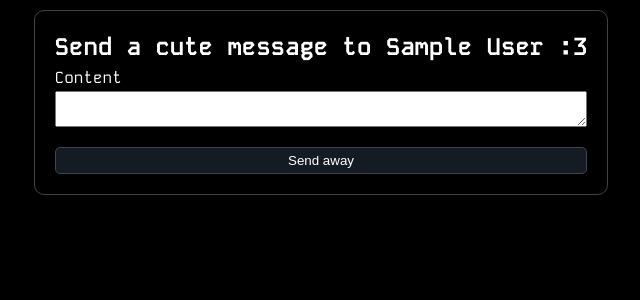
After one commit to klegul/uwu.dating, a Flask app: page /message/send/1 in a window 1280 px wide. The commit adds this page. Shown: the top 300 px of the page, without its empty margins (319-959 px from the left). Run offline with Flask 3, Linux system fonts and the light colour scheme; the visitor is signed in with stand-in values (Sample User, id 1); data comes from the database, SQL or seed files in the repository.

Commit message:
Add pokes and messages

```diff
--- a/pyproject.toml
+++ b/pyproject.toml
@@ -3,7 +3,6 @@ name = "uwu-dating"
 version = "0.1.0"
 description = ""
 authors = ["klegul <gregor@klegul.dev>"]
-readme = "README.md"
 packages = [{include = "uwu_dating"}]
 
 [tool.poetry.dependencies]
--- a/uwu_dating/__init__.py
+++ b/uwu_dating/__init__.py
@@ -2,7 +2,7 @@ import os
 
 from flask import Flask
 
-from uwu_dating.bp import user, question, lobby
+from uwu_dating.bp import user, question, lobby, poke, message
 from uwu_dating.bp.lobby import lobby_socket
 
 
@@ -35,5 +35,7 @@ def create_app(test_config=None):
     app.register_blueprint(user.bp)
     app.register_blueprint(question.bp)
     app.register_blueprint(lobby.bp)
+    app.register_blueprint(poke.bp)
+    app.register_blueprint(message.bp)
 
     return app
--- /dev/null
+++ b/uwu_dating/bp/message.py
@@ -0,0 +1,36 @@
+from flask import Blueprint, request, g, redirect, url_for, render_template
+
+from uwu_dating.bp.lobby import lobby_socket
+from uwu_dating.bp import lobby
+from uwu_dating.bp.user import user_required
+from uwu_dating.db import create_message, get_user, delete_message
+
+bp = Blueprint('message', __name__, url_prefix='/message')
+
+@bp.route('/send/<int:recipient_id>', methods=['GET', 'POST'])
+@user_required
+def send(recipient_id: int):
+    if request.method == 'POST':
+        content = request.form['content']
+
+        create_message(g.user.id, recipient_id, content)
+
+        user_sid = None
+        for sid, user_user_id in lobby.users.items():
+            if user_user_id == recipient_id:
+                user_sid = sid
+
+        lobby_socket.emit('message', to=user_sid)
+
+        return redirect(url_for('user.profile', id=recipient_id))
+
+    g.recipient = get_user(recipient_id)
+
+    return render_template('message.html')
+
+@bp.route('/delete/<int:id>', methods=['GET'])
+@user_required
+def delete(id: int):
+    delete_message(id)
+
+    return redirect(url_for('user.me'))
--- a/uwu_dating/bp/user.py
+++ b/uwu_dating/bp/user.py
@@ -1,8 +1,9 @@
 import functools
+from typing import List, Dict, Any
 
 from flask import Blueprint, request, redirect, url_for, session, g, flash, render_template
 
-from uwu_dating.db import create_user, get_user, get_user_answers_for_questions
+from uwu_dating.db import create_user, get_user, get_user_answers_for_questions, get_unacked_pokes, get_messages
 from uwu_dating.utils import get_user_score
 
 bp = Blueprint('user', __name__, url_prefix='/user')
@@ -64,3 +65,34 @@ def profile(id: int):
     g.user_score = get_user_score(g.user, g.profile_user)
 
     return render_template('user/profile.html')
+
+@bp.route('/me', methods=['GET'])
+@user_required
+def me():
+    pokes = get_unacked_pokes(g.user.id)
+    template_pokes: List[Dict[str, Any]] = []
+    for poke in pokes:
+        poker = get_user(poke.poker_id)
+        template_pokes.append({
+            'id': poke.id,
+            'poker_name': poker.name,
+            'poker_id': poker.id
+        })
+    g.pokes = template_pokes
+
+    messages = get_messages(g.user.id)
+    template_message: List[Dict[str, Any]] = []
+    for message in messages:
+        sender = get_user(message.sender_id)
+        template_message.append({
+            'id': message.id,
+            'sender_name': sender.name,
+            'sender_id': sender.id,
+            'content': message.content,
+            'timestamp': message.timestamp,
+        })
+    g.messages = template_message
+
+    g.questions_answers = get_user_answers_for_questions(g.user.id)
+
+    return render_template('user/me.html')
--- a/uwu_dating/db.py
+++ b/uwu_dating/db.py
@@ -1,11 +1,12 @@
 import sqlite3
+import time
 from datetime import datetime
 from typing import List, Dict, Any
 
 import click
 from flask import current_app, g
 
-from uwu_dating.model import User, UserAnswer, Question
+from uwu_dating.model import User, UserAnswer, Question, Poke, Message
 
 
 def get_db():
@@ -83,6 +84,12 @@ def get_users() -> List[User]:
 
 def create_user_answer(user_id: int, question_number: int, answer: str) -> UserAnswer:
     db = get_db()
+
+    count = db.execute('SELECT COUNT(*) FROM user_answer WHERE user_id = ? and question_number = ?',
+                       (user_id, question_number)).fetchone()[0]
+    if count > 0:
+        db.execute('DELETE FROM user_answer WHERE user_id = ? and question_number = ?', (user_id, question_number))
+
     db.execute('INSERT INTO user_answer VALUES (?, ?, ?)', (user_id, question_number, answer))
     db.commit()
     return UserAnswer(user_id=user_id, question_number=question_number, answer=answer)
@@ -116,6 +123,68 @@ def get_user_answers_for_questions(user_id: int) -> Dict[Question, UserAnswer]:
     return result_dict
 
 
+def count_questions() -> int:
+    db = get_db()
+    return db.execute('SELECT COUNT(*) FROM question').fetchone()[0]
+
+
+def create_poke(poker_id: int, poked_id: int) -> Poke:
+    db = get_db()
+    cursor = db.cursor()
+    cursor.execute('INSERT INTO poke (poker_id, poked_id, acked) VALUES (?, ?, ?)', (poker_id, poked_id, 0))
+    poke_id = cursor.lastrowid
+    db.commit()
+    return Poke(id=poke_id, poker_id=poker_id, poked_id=poked_id, acked=False)
+
+
+def get_unacked_pokes(poked_id: int) -> List[Poke]:
+    db = get_db()
+    pokes = db.execute('SELECT * FROM poke WHERE poked_id = ? AND acked = 0', (poked_id,)).fetchall()
+    result_list: List[Poke] = []
+    for poke in pokes:
+        result_list.append(_parse_poke(poke))
+    return result_list
+
+
+def get_poke(id: int) -> Poke:
+    db = get_db()
+    poke = db.execute('SELECT * FROM poke WHERE id = ?', (id,)).fetchone()
+    if poke is None:
+        raise Exception('No such poke')
+    return _parse_poke(poke)
+
+
+def ack_poke(id: int) -> None:
+    db = get_db()
+    db.execute('UPDATE poke SET acked = ? WHERE id = ?', (True, id))
+    db.commit()
+
+
+def create_message(sender_id: int, recipient_id: int, content: str) -> Message:
+    db = get_db()
+    cursor = db.cursor()
+    timestamp = int(time.time())
+    cursor.execute('INSERT INTO message (sender_id, recipient_id, content, timestamp) VALUES (?, ?, ?, ?)',
+                   (sender_id, recipient_id, content, timestamp))
+    message_id = cursor.lastrowid
+    db.commit()
+    return Message(id=message_id, sender_id=sender_id, recipient_id=recipient_id, content=content, timestamp=timestamp)
+
+
+def get_messages(recipient_id: int) -> List[Message]:
+    db = get_db()
+    messages = db.execute('SELECT * FROM message WHERE recipient_id = ?', (recipient_id,)).fetchall()
+    result_list: List[Message] = []
+    for message in messages:
+        result_list.append(_parse_message(message))
+    return result_list
+
+def delete_message(id: int) -> None:
+    db = get_db()
+    db.execute('DELETE FROM message WHERE id = ?', (id,))
+    db.commit()
+
+
 def _parse_user(db_user: Dict[str, Any]) -> User:
     return User(id=db_user['id'], name=db_user['name'], dect=db_user['dect'], meeting_point=db_user['meeting_point'])
 
@@ -125,11 +194,16 @@ def _parse_question(db_question: Dict[str, Any]) -> Question:
                     submit_label=db_question['submit_label'])
 
 
+def _parse_poke(db_poke: Dict[str, Any]) -> Poke:
+    return Poke(id=db_poke['id'], poker_id=db_poke['poker_id'], poked_id=db_poke['poked_id'],
+                acked=bool(db_poke['acked']))
+
+
+def _parse_message(message: Dict[str, Any]) -> Message:
+    return Message(id=message['id'], sender_id=message['sender_id'], recipient_id=message['recipient_id'],
+                   content=message['content'], timestamp=message['timestamp'])
+
+
 def _parse_user_answer(db_answer: Dict[str, Any]) -> UserAnswer:
     return UserAnswer(question_number=db_answer['question_number'], user_id=db_answer['user_id'],
                       answer=db_answer['answer'])
-
-
-def count_questions() -> int:
-    db = get_db()
-    return db.execute('SELECT COUNT(*) FROM question').fetchone()[0]
--- a/uwu_dating/model.py
+++ b/uwu_dating/model.py
@@ -29,3 +29,18 @@ class UserAnswer:
     question_number: int
     user_id: int
     answer: str
+
+@dataclass(frozen=True)
+class Poke:
+    id: int
+    poker_id: int
+    poked_id: int
+    acked: bool
+
+@dataclass(frozen=True)
+class Message:
+    id: int
+    sender_id: int
+    recipient_id: int
+    content: str
+    timestamp: int
--- a/uwu_dating/schema.sql
+++ b/uwu_dating/schema.sql
@@ -2,6 +2,8 @@ DROP TABLE IF EXISTS user;
 DROP TABLE IF EXISTS question;
 DROP TABLE IF EXISTS answer_choice;
 DROP TABLE IF EXISTS user_answer;
+DROP INDEX IF EXISTS poke;
+DROP INDEX IF EXISTS message;
 
 CREATE TABLE user (
     id INTEGER PRIMARY KEY AUTOINCREMENT,
@@ -29,3 +31,18 @@ CREATE TABLE user_answer (
     question_number INTEGER NOT NULL REFERENCES question(number),
     answer TEXT NOT NULL
 );
+
+CREATE TABLE poke (
+    id INTEGER PRIMARY KEY AUTOINCREMENT,
+    poker_id INTEGER NOT NULL REFERENCES user(id),
+    poked_id INTEGER NOT NULL REFERENCES user(id),
+    acked INTEGER NOT NULL
+);
+
+CREATE TABLE message (
+    id INTEGER PRIMARY KEY AUTOINCREMENT ,
+    sender_id INTEGER NOT NULL REFERENCES user(id),
+    recipient_id INTEGER NOT NULL REFERENCES user(id),
+    content TEXT NOT NULL,
+    timestamp INTEGER NOT NULL
+)
--- a/uwu_dating/static/style.css
+++ b/uwu_dating/static/style.css
@@ -11,8 +11,12 @@ body {
 }
 
 h1, h2, h3, h4, h5, h6 {
-    margin-top: 10px;
+    margin-top: 25px;
     margin-bottom: 5px;
+}
+
+h1 {
+    margin-top: 0;
 }
 
 form {
--- /dev/null
+++ b/uwu_dating/templates/message.html
@@ -0,0 +1,12 @@
+{% extends 'base.html' %}
+
+{% block title %}Messaging {{ g.recipient.name }}{% endblock %}
+
+{% block content %}
+    <h1>Send a cute message to {{ g.recipient.name }} :3</h1>
+    <form method="post">
+        <label for="content">Content</label>
+        <textarea class="field" name="content" id="content" required></textarea>
+        <input class="submit" type="submit" value="Send away">
+    </form>
+{% endblock %}
--- a/uwu_dating/templates/user/create.html
+++ b/uwu_dating/templates/user/create.html
@@ -7,7 +7,7 @@
         <label for="name">Name</label>
         <input class="field" name="name" id="name" required>
         <label for="dect">DECT (optional)</label>
-        <input class="field" name="dect" id="dect">
+        <input class="field" type="number" name="dect" id="dect">
         <label for="meeting_point">Meeting Point (optional)</label>
         <input class="field" name="meeting_point" id="meeting_point">
         <input class="submit" type="submit" value="Start">
```
Also changed, not shown: other parts of uwu_dating/static/style.css (+43 -0 lines), uwu_dating/bp/poke.py (added, +32 -0 lines), uwu_dating/templates/lobby.html (+21 -1 lines), uwu_dating/templates/user/me.html (added, +61 -0 lines), uwu_dating/templates/user/profile.html (+8 -0 lines).
